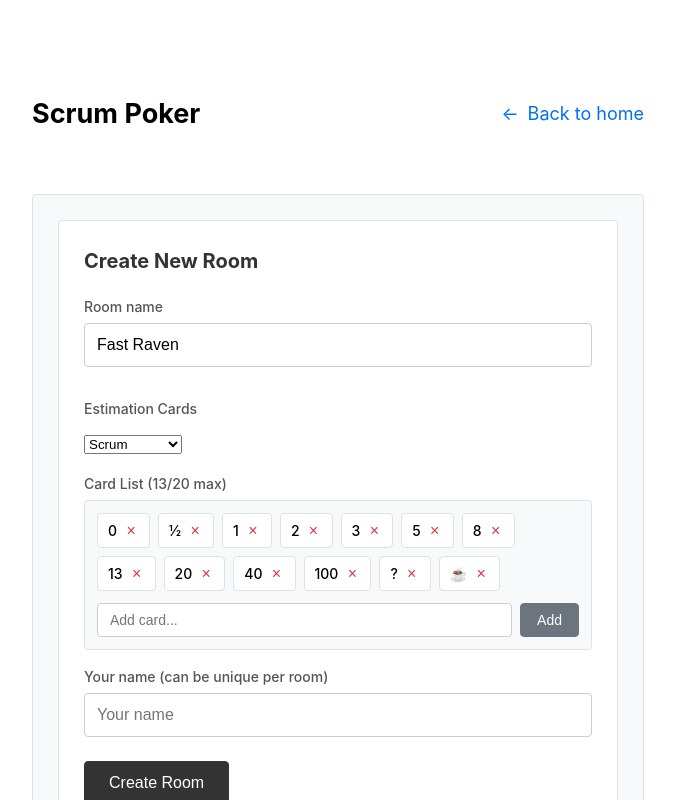
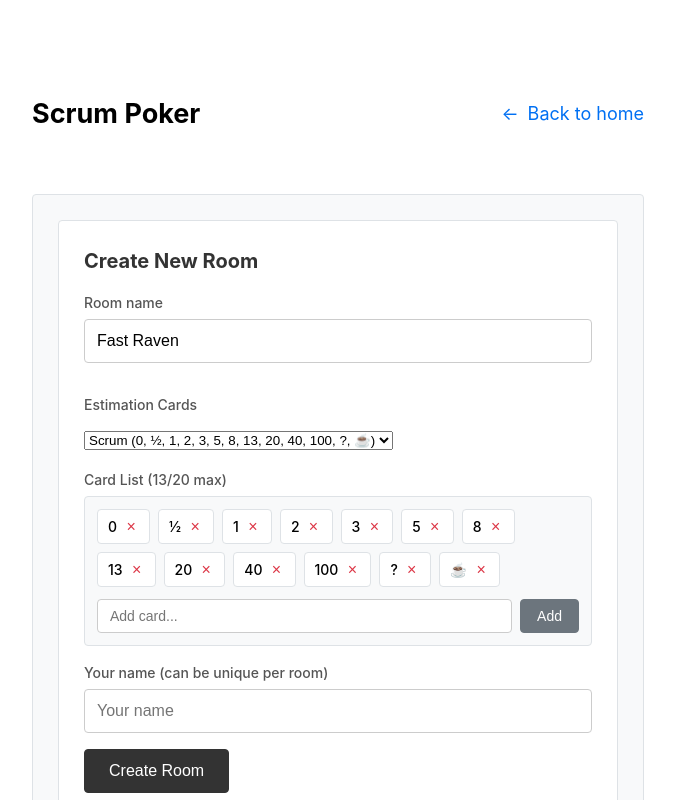
Before and after one commit to quasimik/personal-website, a Next.js app: page /projects/poker in a window 1280 px wide. Shown: the top 800 px of the page, without its empty margins (302-977 px from the left). Built offline with nearby package versions, Linux system fonts and the light colour scheme.

Commit message:
feat: show card preset values

```diff
--- a/pages/projects/poker.jsx
+++ b/pages/projects/poker.jsx
@@ -33,7 +33,7 @@ const estimationPresets = {
   },
   'tshirt': {
     name: 'T-Shirt Sizes',
-    cards: ['XS', 'S', 'M', 'L', 'XL', 'XXL', 'XXXL', '?']
+    cards: ['XXS', 'XS', 'S', 'M', 'L', 'XL', 'XXL', '?']
   },
   'custom': {
     name: 'Custom',
@@ -185,7 +185,9 @@ export default function ScrumPoker() {
                 className={pokerStyles.presetSelect}
               >
                 {Object.entries(estimationPresets).map(([key, preset]) => (
-                  <option key={key} value={key}>{preset.name}</option>
+                  <option key={key} value={key}>
+                    {preset.name} ({preset.cards.join(', ')})
+                  </option>
                 ))}
               </select>
             </div>
--- a/styles/poker.module.css
+++ b/styles/poker.module.css
@@ -388,10 +388,9 @@
 }
 
 .createRoom h3 {
-  margin-top: 0;
+  margin: 0 0 16px 0;
   color: #333;
   font-size: 20px;
-  margin-bottom: 20px;
 }
 
 .inputGroup {
@@ -426,7 +425,6 @@
   border: 1px solid #ccc;
   border-radius: 4px;
   width: 100%;
-  margin: 0;
 }
 
 .roomNameInput:focus {
@@ -442,7 +440,6 @@
   border: 1px solid #333;
   border-radius: 4px;
   cursor: pointer;
-  margin-top: 8px;
 }
 
 .createButton:hover:not(:disabled) {
```
